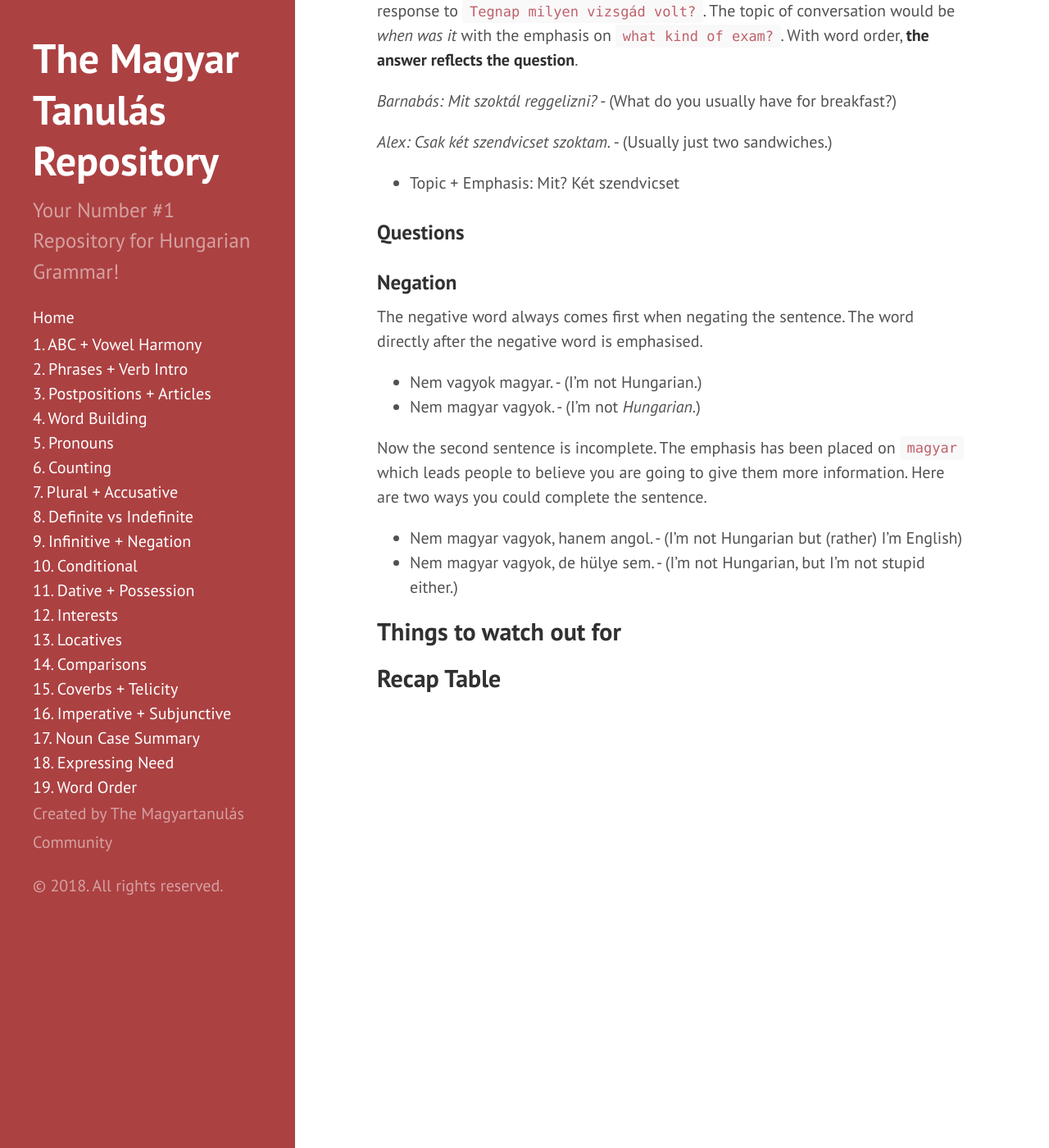
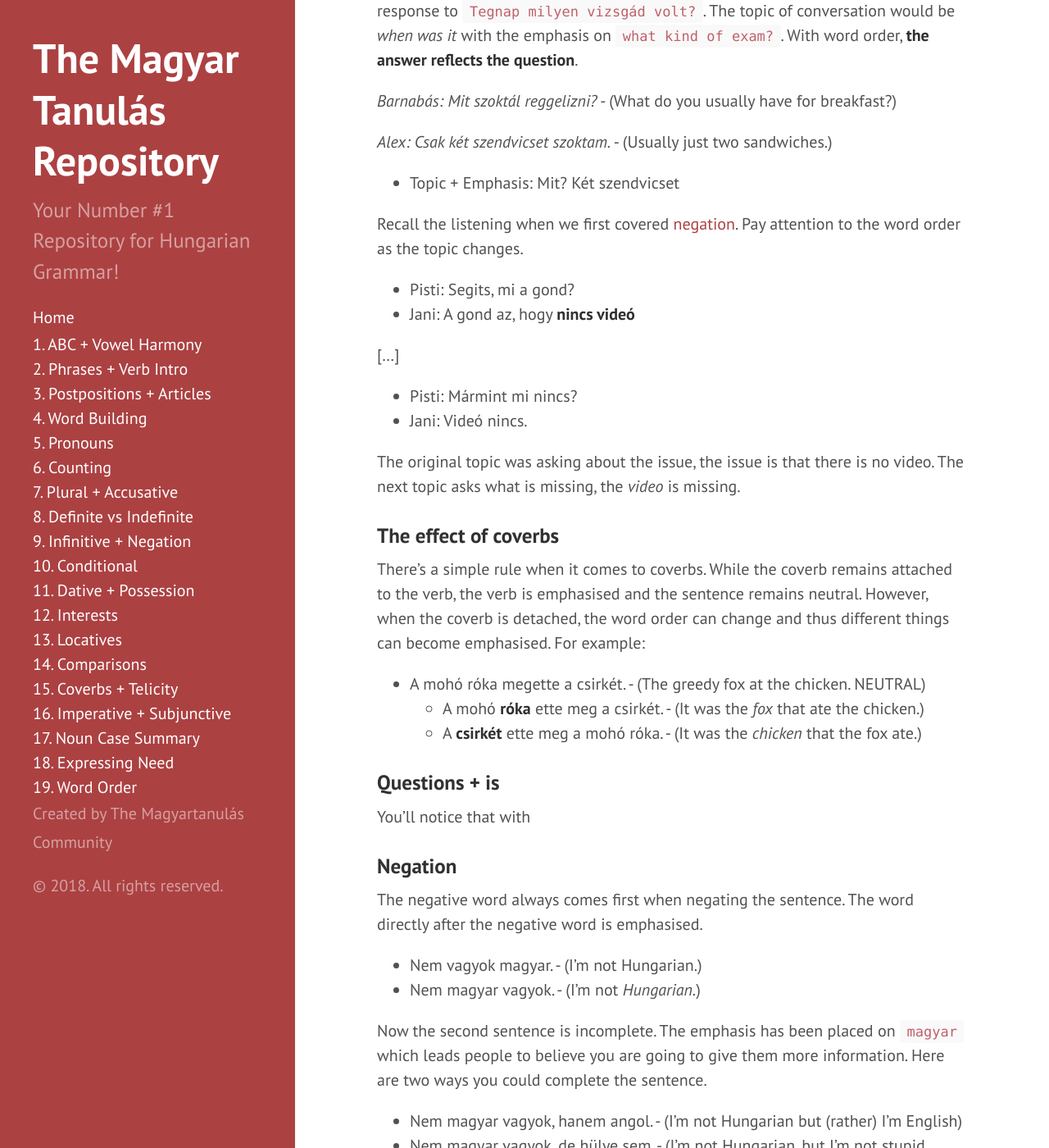
Before and after one commit to Magyartanulas/magyartanulas.github.io, a Jekyll site: the page built from word_order.md, in a window 1280 px wide and 1400 px high, scrolled down 2081 px. Shown: the whole window at 82% size. Built offline with Jekyll 4.4.1, drawn with Linux system fonts in a browser that asks for light colours; Markdown is read by kramdown in place of the engine named in the settings.

Commit message:
Update word_order.md

```diff
--- a/word_order.md
+++ b/word_order.md
@@ -71,9 +71,30 @@ Because the emphasis is on `a matek vizsgám`, this sentence could work as a res
 
 * Topic + Emphasis: Mit? Két szendvicset
 
-### Questions
+Recall the listening when we first covered [negation](https://magyartanulas.github.io/infinitive_negation/). Pay attention to the word order as the topic changes.
+
+* Pisti: Segits, mi a gond?
+* Jani: A gond az, hogy **nincs videó**
+
+[...]
+
+* Pisti: Mármint mi nincs?
+* Jani: Videó nincs.
+
+The original topic was asking about the issue, the issue is that there is no video. The next topic asks what is missing, the *video* is missing.
 
 
+### The effect of coverbs
+
+There's a simple rule when it comes to coverbs. While the coverb remains attached to the verb, the verb is emphasised and the sentence remains neutral. However, when the coverb is detached, the word order can change and thus different things can become emphasised. For example:
+
+* A mohó róka megette a csirkét. - (The greedy fox at the chicken. NEUTRAL)
+  - A mohó **róka** ette meg a csirkét. - (It was the *fox* that ate the chicken.)
+  - A **csirkét** ette meg a mohó róka.  - (It was the *chicken* that the fox ate.)
+
+### Questions + is
+
+You'll notice that with
 
 ### Negation
 
```
